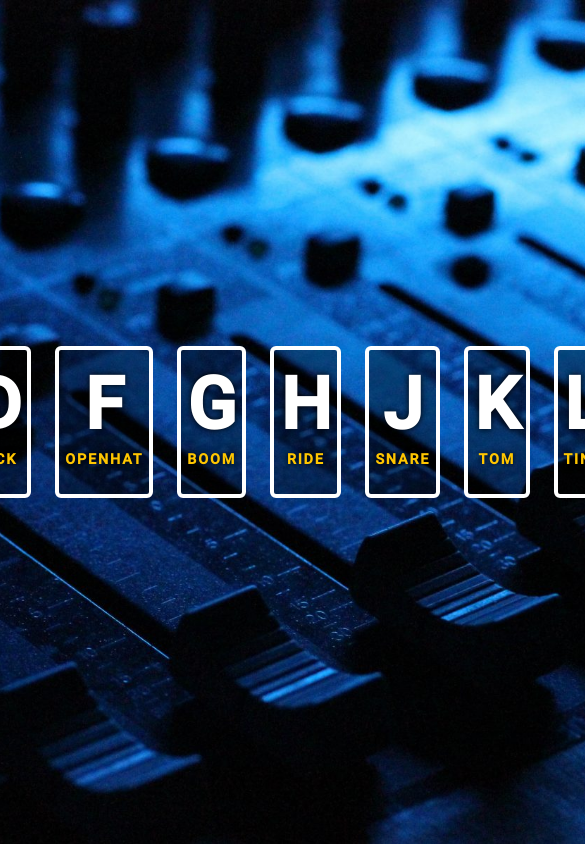
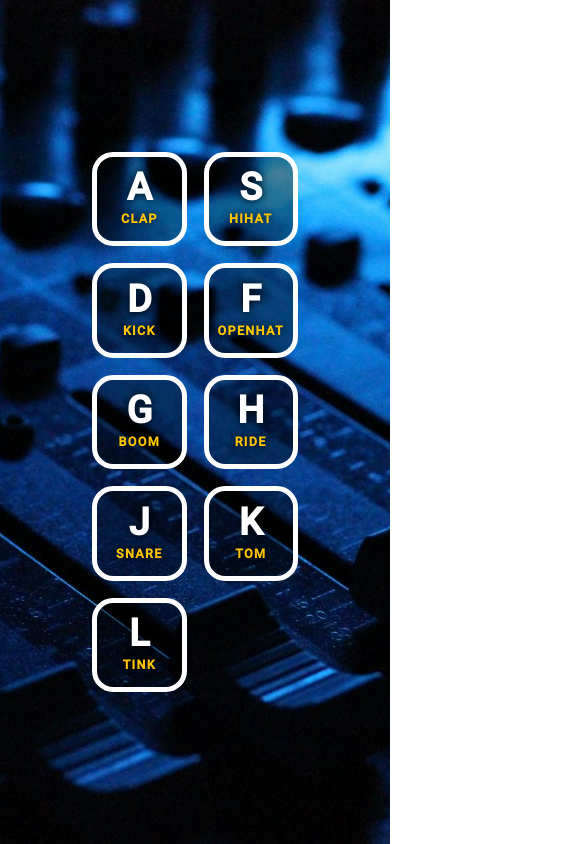
Before and after one commit to LeonidShatilo/drum-kit, a plain HTML site: page index.html in a window 390 px wide. Shown: the top 844 px of the page, 585 px wide, since content can reach past the window. Drawn offline with Linux system fonts and the light colour scheme.

Commit message:
feat: implement grid layout and media queries

```diff
--- a/src/main.css
+++ b/src/main.css
@@ -6,9 +6,10 @@
 }
 
 html {
-  font-size: 0.75rem;
+  height: 100vh;
   background: url('/drum-kit/assets/image/background.jpg') bottom center;
   background-size: cover;
+  background-position: center;
 }
 
 body,
@@ -18,24 +19,28 @@ html {
 }
 
 .keys {
-  display: flex;
-  flex: 1;
+  display: grid;
+  grid-template-rows: repeat(1, 16vh);
+  grid-template-columns: repeat(9, 16vh);
+  gap: 2.5vh;
+  padding: 0 7vh;
+  align-items: center;
+  justify-items: center;
   justify-content: center;
-  align-items: center;
+  align-content: center;
   min-height: 100vh;
+  user-select: none;
+  -moz-user-select: none;
+  -khtml-user-select: none;
 }
 
 .key {
-  margin: 1rem;
-  padding: 1rem 0.5rem;
+  padding: 1vh 1vh;
   text-align: center;
-  width: 10rem;
-  height: 10rem;
-  border: 0.4rem solid white;
-  border-radius: 0.5rem;
-  font-family: 'Roboto';
-  font-size: 1.5rem;
-  font-weight: 900;
+  width: 12vh;
+  height: 12vh;
+  border: 0.6vh solid white;
+  border-radius: 2.5vh;
   text-shadow: 0 0 0.5rem black;
   background: rgba(0, 0, 0, 0.4);
   color: white;
@@ -51,13 +56,46 @@ html {
 
 kbd {
   display: block;
-  font-size: 6rem;
   font-family: 'Roboto';
+  font-weight: 900;
+  font-size: 7vh;
 }
 
 .sound {
-  font-size: 1.2rem;
+  font-family: 'Roboto';
+  font-size: 2vh;
+  font-weight: 900;
   text-transform: uppercase;
-  letter-spacing: 0.15rem;
+  letter-spacing: 0.15vh;
   color: #ffc600;
 }
+
+@media (max-width: 1420px) {
+  .keys {
+    grid-template-columns: repeat(auto-fit, 16vh);
+    grid-template-rows: repeat(auto-fit, 16vh);
+  }
+  .key {
+    width: 12vh;
+    height: 12vh;
+  }
+}
+
+@media (max-width: 420px) {
+  .keys {
+    padding: 0 5vh;
+    grid-template-columns: repeat(auto-fit, 12vh);
+    grid-template-rows: repeat(auto-fit, 12vh);
+    gap: 1.2vh;
+  }
+  .key {
+    width: 8vh;
+    height: 8vh;
+  }
+  kbd {
+    font-size: 4.5vh;
+  }
+  .sound {
+    font-size: 1.5vh;
+  }
+}
```
